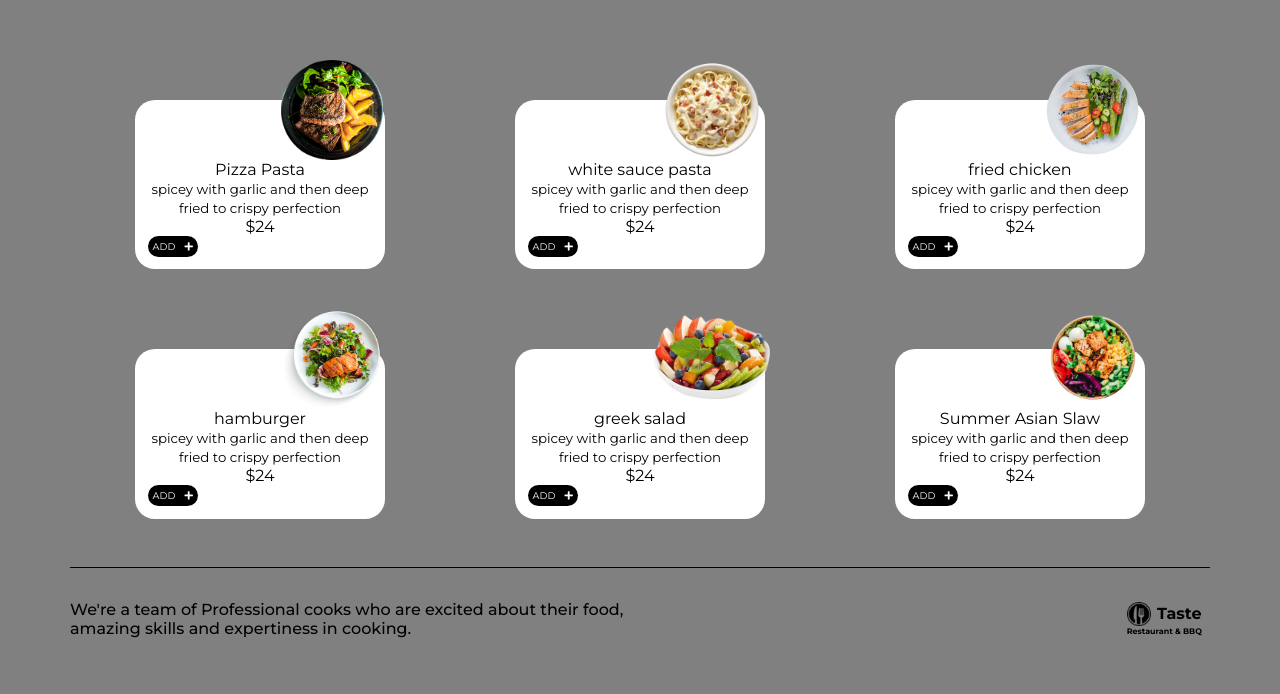
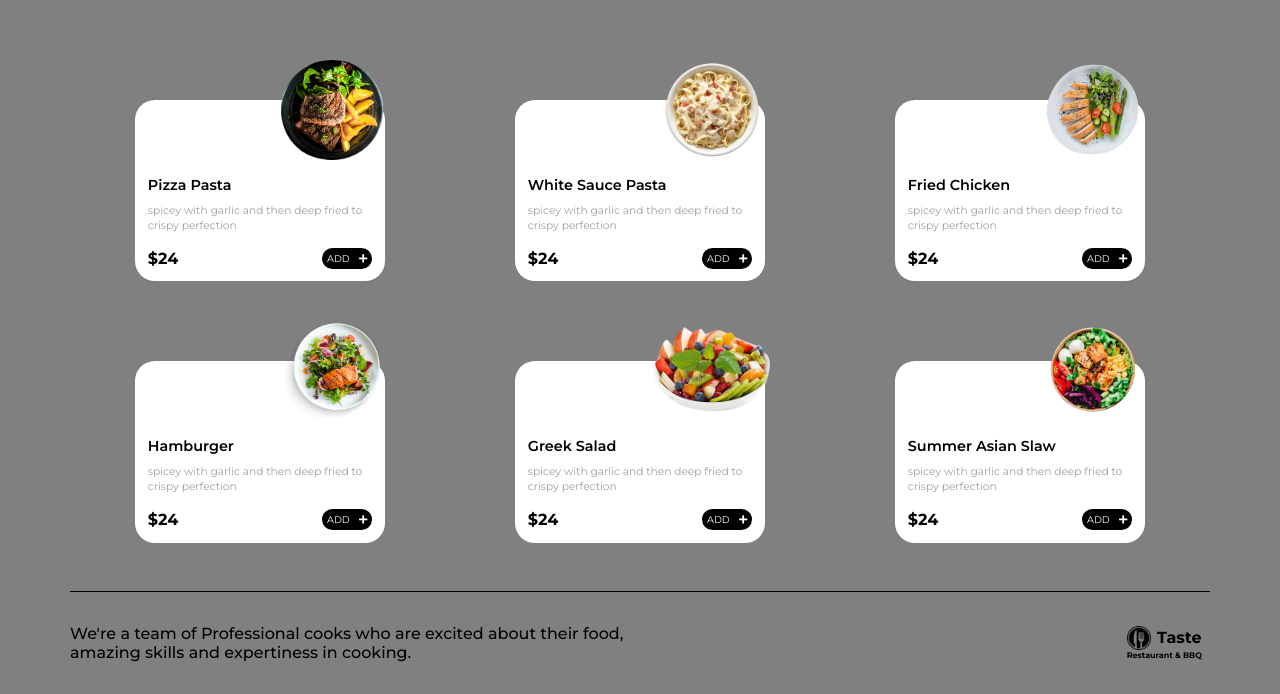
Before and after one commit to Aniks68/ServiceProviders-Frontend-React, a React (Create React App) app: page / in a window 1280 px wide. Shown: the part 756-1450 px from the top of the page. Before the commit the page ends 1426 px from the top, so only its background shows below. Built offline with nearby package versions, Linux system fonts and the light colour scheme.

Commit message:
editing MenuItem component

```diff
--- a/src/components/common/Menu/MenuItem/MenuItem.jsx
+++ b/src/components/common/Menu/MenuItem/MenuItem.jsx
@@ -36,14 +36,14 @@ const MenuItem = ({
   return (
     <div className={classes.item}>
       <img src={img} alt='food' />
-      <div className='item-head_desc'>
-        <p className='head_desc-name'>{name}</p>
-        <p className='head_desc-info'>
+      <div className={classes['item-head_desc']}>
+        <p className={classes['head_desc-name']}>{name}</p>
+        <p className={classes['head_desc-info']}>
           <small>{info}</small>
         </p>
       </div>
-      <div className='item-foot_desc'>
-        <span className='foot_desc-price'>${price}</span>
+      <div className={classes['item-foot_desc']}>
+        <span className={classes['foot_desc-price']}>${price}</span>
         <ButtonAddRemoveItem
           quantity={handleQuantity()}
           handleRemoveItem={() => cartRemoveItem(item)}
```
